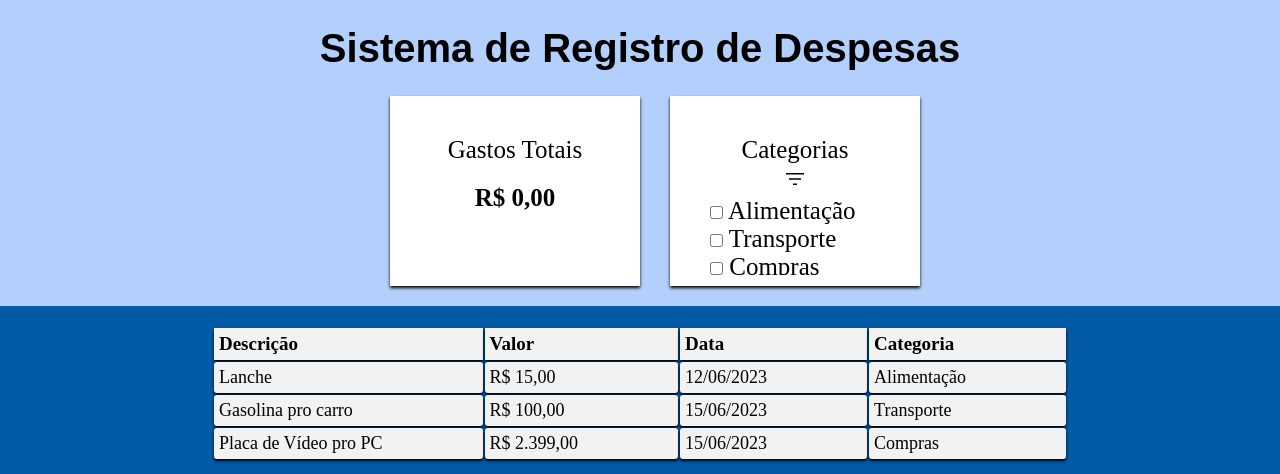
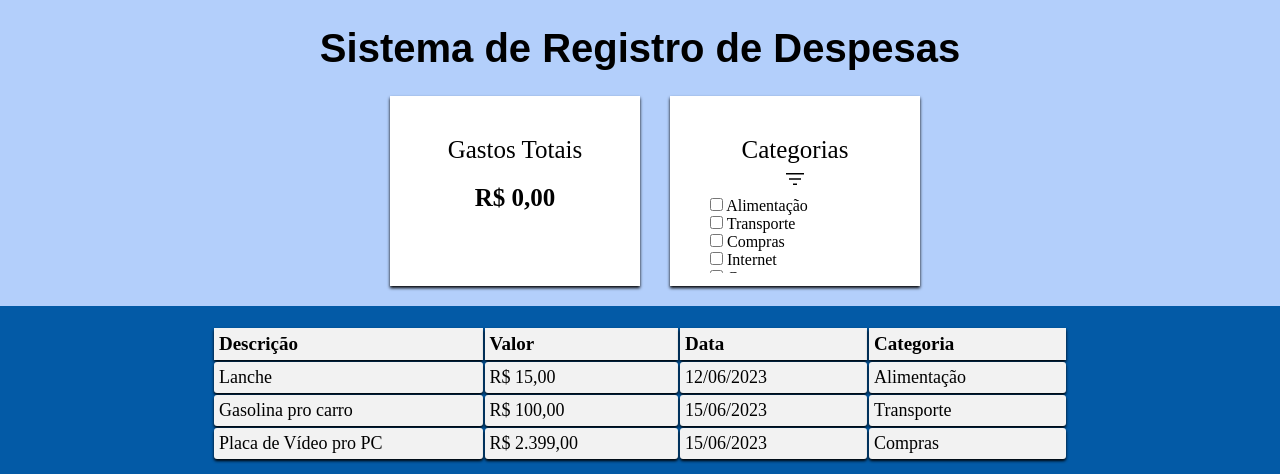
Before and after one commit to Edson242/Sistema-de-Registo-de-Despesas, a PHP site: page / in a window 1280 px wide. Shown: the top 474 px of the page. Run offline with PHP 8.4, Linux system fonts and the light colour scheme; some web fonts are replaced.

Commit message:
Atualização 004

```diff
--- a/assets/css/style.css
+++ b/assets/css/style.css
@@ -76,12 +76,12 @@ div.categoria {
     background-color: white;
 }
 form.filter {
-    font-size: 16git pushpx;
+    font-size: 16px;
     text-align: justify;
     margin-left: 40px;
     word-wrap: break-word;
     overflow-y: scroll;
-    max-height: 78px;
+    max-height: 76px;
 
 }
 /*Main*/
```
